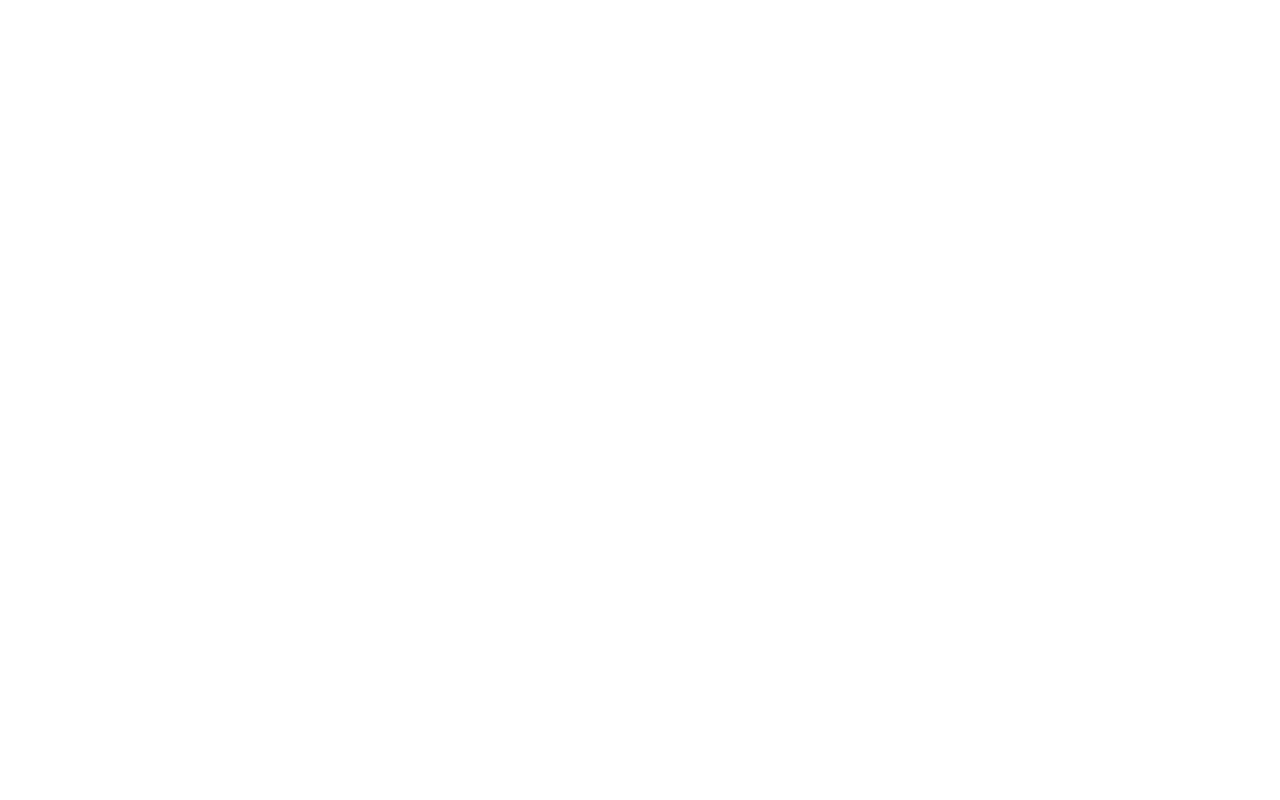
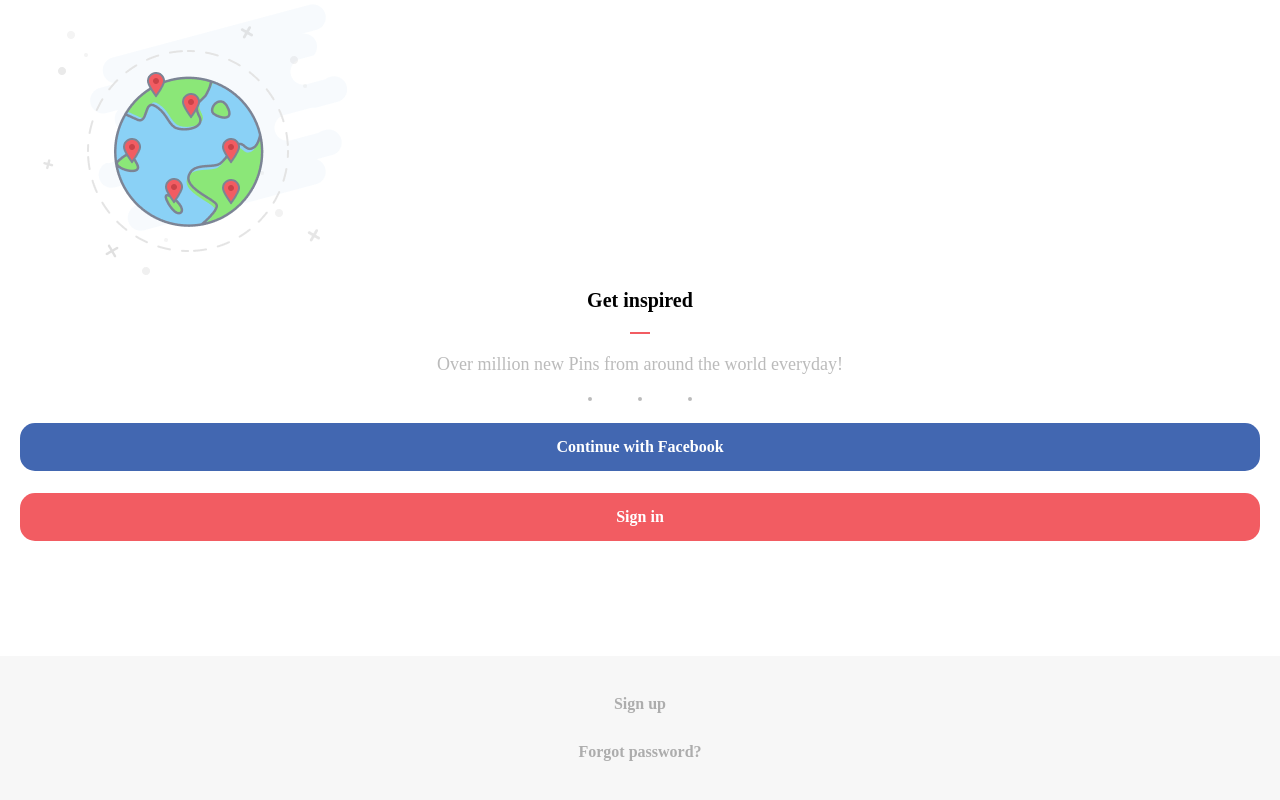
Before and after one commit to YuliyaSizova/css-project, a plain HTML site: page login_screen.html in a window 1280 px wide. Drawn offline with Linux system fonts and the light colour scheme.

Commit message:
Добавлена страница логина

```diff
--- a/css/index.css
+++ b/css/index.css
@@ -1,4 +1,4 @@
-@media screen and (max-width: 375px) {
+@media screen and (max-width: 376px) {
     a:link {
         text-decoration: none;
         color: black;
--- a/css/login_screen.css
+++ b/css/login_screen.css
@@ -1,3 +1,118 @@
+* {
+    margin: 0;
+    padding: 0;
+}
 body {
+    height: 100%;
+}
+.wrapper {
+    display: flex;
+    flex-direction: column;
+    min-height: 100%;
+}
+.content {
+    flex: 1 0 auto;
+    height: 100%;
+}
+.icons {
+    display: flex;
+    justify-content: flex-end;
+}
+
+.battery, .wifi, .connection {
+    margin: 3px;
+}
+.info-bar {
+    margin: 20px 0 0 30px;
+    font-weight: 600;
+}
+.earth {
+    margin: 0 auto;
+}
+.inviting-blocks {
+    display: flex;
+    flex-direction: column;
+    align-items: stretch;
+    margin: 0;
+}
+
+.inspired {
+    margin-bottom: 20px;
+    font-size: 20px;
+    text-align: center;
+    font-weight: 600;
+}
+.inviting {
+    margin: 20px 0;
+    color: #BBBBBB;
+    font-size: 18px;
+    text-align: center;
+}
+
+.rectangle {
+    margin: 0 auto;
+    height: 2px;
+    width: 20px;
+    background-color: #F25C62;
+}
+.dots {
+    display: flex;
+    flex-direction: row;
+    width: 150px;
+    margin: 0 auto;
+}
+.dot {
+    cursor: pointer;
+    margin-left: auto;
+    margin-right: auto;
+    height: 4px;
+    width: 4px;
+    border: 2px solid #ffffff;
+    background-color: #BBBBBB;
+    border-radius: 50%;
+}
+
+.dot:hover {
+    background-color: #F25C62;
+    border-color: #F25C62;
+    border-radius: 50%;
+}
+
+.buttons {
+    display: flex;
+    flex-direction: column;
+    margin:  24px;
+}
+
+.button {
+    text-decoration: none;
+    padding: 15px ;
+    font-weight: 600;
+    text-align: center;
+    color: #ADADAD;
+    transition: all 1s ease-out 0s;
+}
+.signInButton{
+    margin:  2px 20px 20px ;
+    background-color: #F25C62;
+    color: #ffffff;
+    border-radius: 15px;
+}
+.facebookButton {
+    margin:  20px;
+    background-color: #4267B1;
+    color: #ffffff;
+    border-radius: 15px;
+}
+
+.button:hover {
+    box-shadow: 0px 3px 7px rgba(0,0,0,0.1);
+    background-color: #ffffff;
+    border-radius: 15px;
 
 }
+
+.footer {
+    background: #F7F7F7;
+    flex: 0 0 auto;
+}
--- a/login_screen.html
+++ b/login_screen.html
@@ -4,12 +4,32 @@
   <meta name="viewport" content="width=device-width, initial-scale=1">
 </head>
 <body>
-  <div id="info-bar">
-  </div>
-  <div id="picture">
-  </div>
-  <div id="inviting-block">
-  </div>
-  <div id="footer">
+  <div class="wrapper">
+    <div class="content">
+    <div class="picture">
+      <img class="earth" src="images/onboarding%20graphic(1).png" alt="earth">
+    </div>
+    <div class="inviting-block">
+      <div class="inviting-blocks">
+        <div class="inspired">Get inspired</div>
+        <div class="rectangle"></div>
+        <div class="inviting">Over million new Pins
+          from around the world everyday!</div>
+        <div class="dots">
+          <div class="dot"></div>
+          <div class="dot"></div>
+          <div class="dot"></div>
+        </div>
+          <a class="button facebookButton" href="">Continue with Facebook</a>
+          <a class="button SignInButton" href="">Sign in</a>
+      </div>
+    </div>
+    </div>
+    <div class="footer">
+      <div class="buttons">
+        <a class="button" href=""> Sign up</a>
+        <a class="button" href=""> Forgot password?</a>
+     </div>
+    </div>
   </div>
 </body>
```
Also changed, not shown: index.html (+1 -1 lines), images/onboarding graphic(1).png (added).
